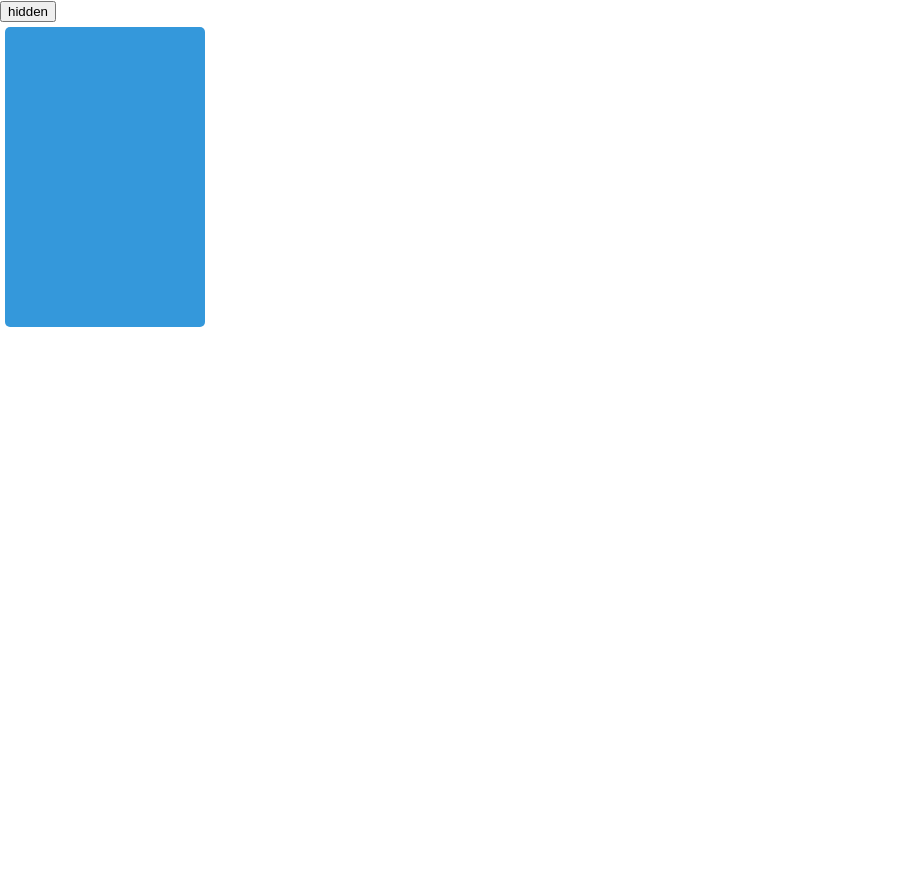
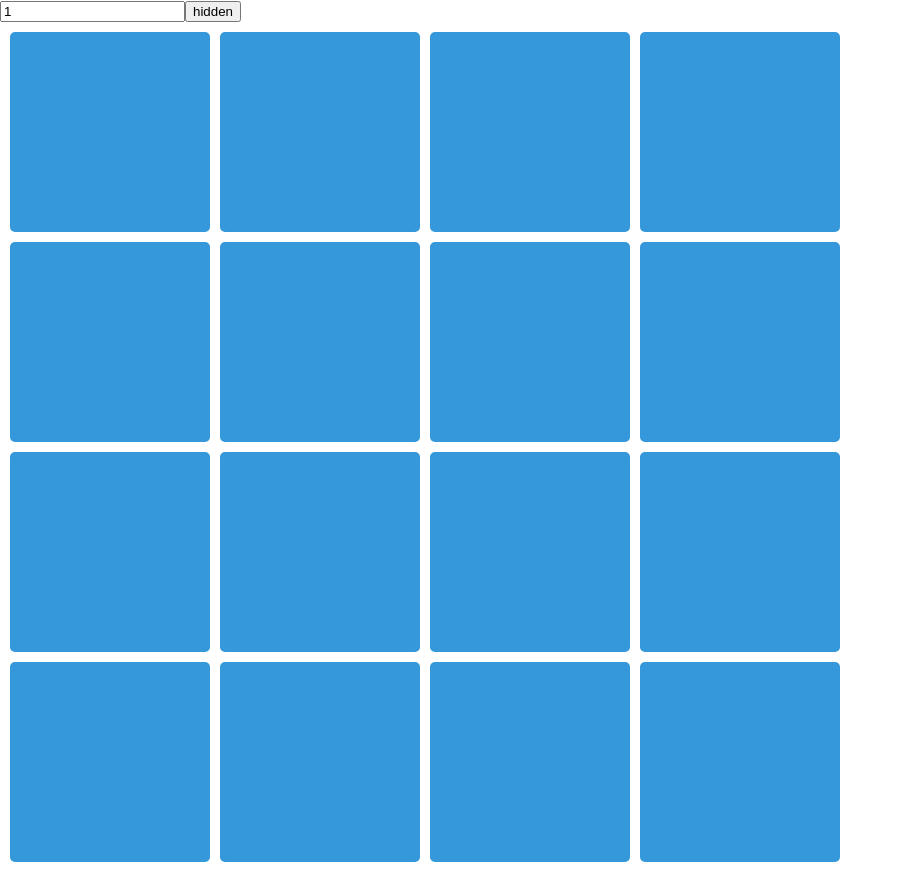
Before and after one commit to PawelPyc154/Memory-Game, a React (Create React App) app: page / in a window 1280 px wide. Shown: the whole page, without its empty margins (0-903 px from the left). Before the commit the page ends 800 px from the top, so only its background shows below. Built offline with nearby package versions, Linux system fonts and the light colour scheme.

Commit message:
game 2 done

```diff
--- a/package.json
+++ b/package.json
@@ -15,7 +15,8 @@
     "react": "^16.13.0",
     "react-dom": "^16.13.0",
     "react-scripts": "3.4.0",
-    "typescript": "~3.7.2"
+    "typescript": "~3.7.2",
+    "uuid": "^7.0.2"
   },
   "scripts": {
     "start": "react-scripts start",
--- a/src/App.css
+++ b/src/App.css
@@ -1,9 +1,8 @@
 .card {
     width: 200px;
-    height: 300px;
+    height: 200px;
     text-align: center;
-    line-height: 300px;
-    margin: 5px;
+    line-height: 200px;
     border-radius: 5px;
     background-color: #3498db;
 }
@@ -11,3 +10,11 @@
 .card__number {
     background-color: #2ecc71;
 }
+
+.cards {
+    display: grid;
+    grid-template-columns: repeat(4, 200px);
+    grid-template-rows: repeat(4, 200px);
+    grid-gap: 10px;
+    padding: 10px;
+}
--- a/src/App.tsx
+++ b/src/App.tsx
@@ -1,26 +1,63 @@
-import React, { useState } from 'react';
+import React, { useState, useEffect } from 'react';
 
 import './App.css';
 import Card from './Card';
 
+interface CardType {
+  id: number;
+  value: string;
+  hidden: boolean;
+  metch: boolean;
+}
+
 function App() {
-  const [card, setCard] = useState(false);
+  const [cards, setCards] = useState();
 
-  const handleClick = (number: number) => {
-    setCard(() => true);
+  useEffect(() => {
+    let array: CardType[] = [];
+    // add random item too array
+    for (let i = 0; i < 8; i++) {
+      array[i] = { id: 0, value: (Math.random() * 100).toFixed(), hidden: true, metch: false };
+    }
+    // duplicate item in array
+    array = [...array, ...array];
+    // unique id
+    array = array.map((item: CardType, index: number) => {
+      const itemm = { ...item };
+      itemm.id = index;
+      return itemm;
+    });
+    // mix array
+    array.sort(() => Math.random() - 0.5);
+    setCards(array);
+  }, []);
 
-    setTimeout(() => {
-      alert(number);
-    }, 100);
+  useEffect(() => {
+    console.log(cards);
+  }, [cards]);
+
+  const handleClick = (id: number) => {
+    setCards((prev: CardType[]) => prev.map((card: CardType) => (card.id === id ? { ...card, hidden: false } : card)));
+  };
+
+  const [input, setInput] = useState(1);
+  const handleClickHide = () => {
+    setCards((prev: CardType[]) =>
+      prev.map((card: CardType, index: number) => (index === input - 1 ? { ...card, hidden: true } : card)),
+    );
   };
 
   return (
     <div className="App">
-      <button type="button" onClick={() => setCard(false)}>
+      <input type="number" value={input} onChange={e => setInput(+e.target.value)} />
+      <button type="button" onClick={() => handleClickHide()}>
         hidden
       </button>
-
-      <Card card={card} handleClick={handleClick} />
+      <div className="cards">
+        {cards?.map((card: CardType) => (
+          <Card card={card} handleClick={handleClick} key={card.id} />
+        ))}
+      </div>
     </div>
   );
 }
--- a/src/Card.tsx
+++ b/src/Card.tsx
@@ -1,21 +1,17 @@
 import React from 'react';
 
 export interface CardProps {
-  card: boolean;
+  card: { id: number; value: string; hidden: boolean; metch: boolean };
   handleClick: (number: number) => void;
 }
 
 const Card: React.SFC<CardProps> = ({ card, handleClick }) => {
-  const number = 1;
-
   return (
     <>
-      {card ? (
-        <div className="card card__number">{number}</div>
+      {card.hidden ? (
+        <div className="card" onClick={() => handleClick(card.id)} />
       ) : (
-        <>
-          <div className="card" onClick={() => handleClick(number)} />
-        </>
+        <div className="card card__number">{card.value}</div>
       )}
     </>
   );
```
Also changed, not shown: .eslintrc.json, 1 other file (tests, documents, lock files or other folders).
